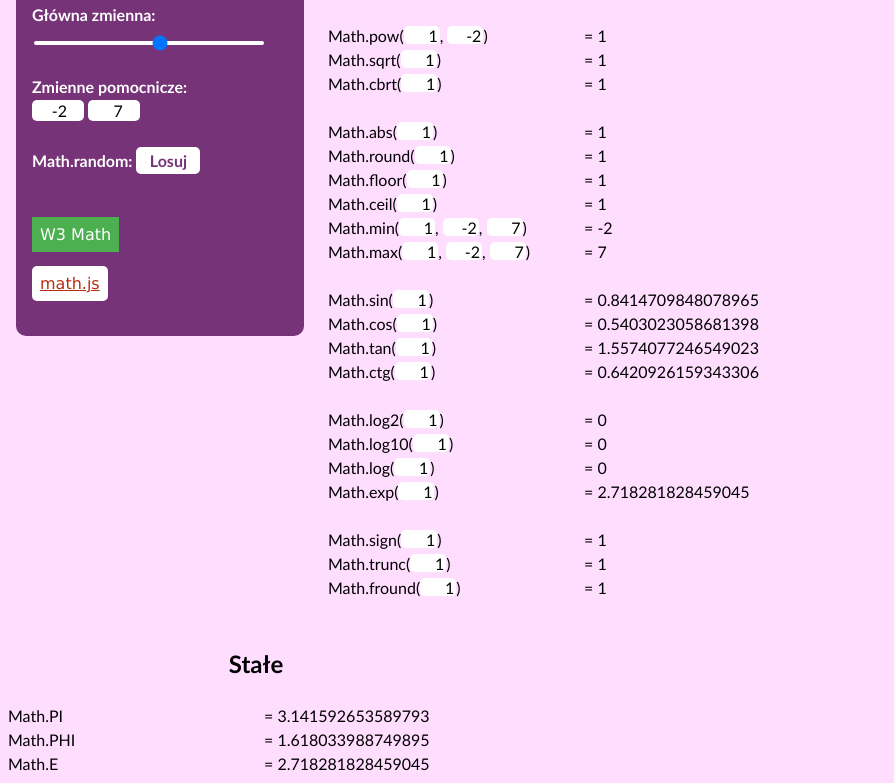
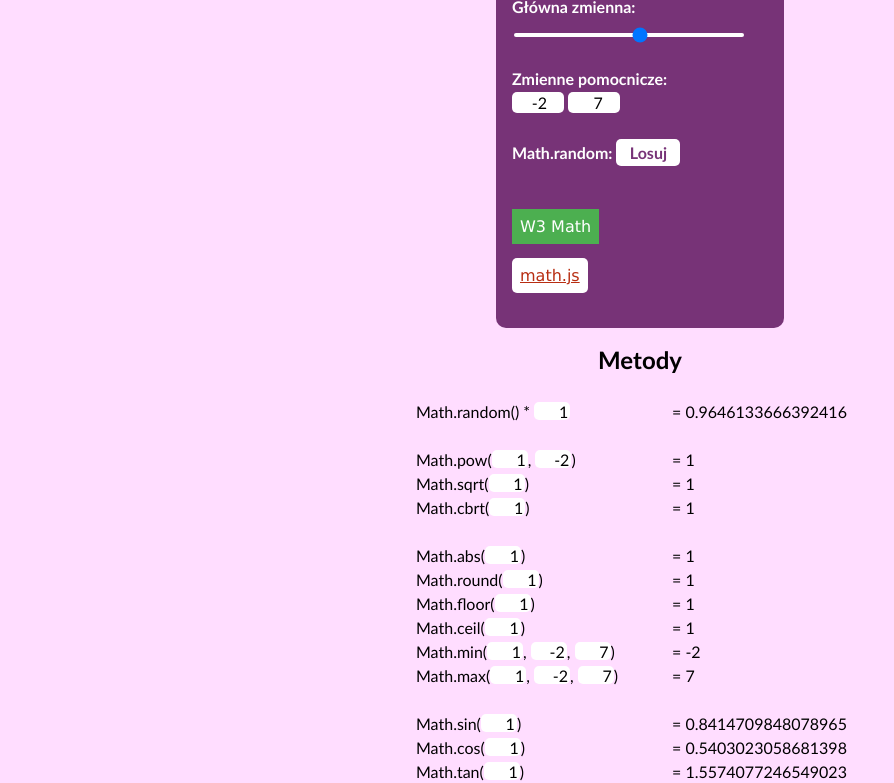
Before and after one commit to SQDexe/math, a plain HTML site: page index.html in a window 1280 px wide. Shown: the part 96-879 px from the top of the page, without its empty margins (0-894 px from the left). Drawn offline with Linux system fonts and the light colour scheme.

Commit message:
Update index.html

```diff
--- a/index.html
+++ b/index.html
@@ -11,7 +11,7 @@
 				line-height:24px;
 				margin:0 auto;
 				text-align:center;
-				width:512px}
+				width:464px}
 			#equations, #given, #outcomes, #values {
 				float:left;
 				margin:8px;
@@ -61,6 +61,8 @@
 				padding:8px}
 			#math-js-button:hover, #math-js-button:active, #math-js-button:visited {
 				color:#dc3912}
+			#outcomes, #values {
+				width:192px}
 			#random-button {
 				background-color:#ffffff;
 				border-radius:5px;
@@ -112,6 +114,13 @@
 				margin:0}
 			h2 {
 				font-size:24px}
+			@media screen and (max-width:1280px) {
+				#constants, #metods {
+					float:none}
+				#inputs {
+					float:none;
+					margin:8px auto}
+				}
         </style>
     </head>
     <body onload="generateSite();">
@@ -239,10 +248,10 @@
 				if (c != "random") equation += ")";
 				document.getElementById(c).innerText = eval(equation);
 				}
-			function refreshInputs(c) {
-				for (let i = 0; i < parameters[c].length; i++) {
-					parameters[c][i].value = inputs[c].value;
-					refreshOutcomes(parameters[c][i].className.split(" ")[0]);
+			function refreshInputs(d) {
+				for (let i = 0; i < parameters[d].length; i++) {
+					parameters[d][i].value = inputs[d].value;
+					refreshOutcomes(parameters[d][i].className.split(" ")[0]);
 					}
 				}
 			function refreshRandom() {
```
